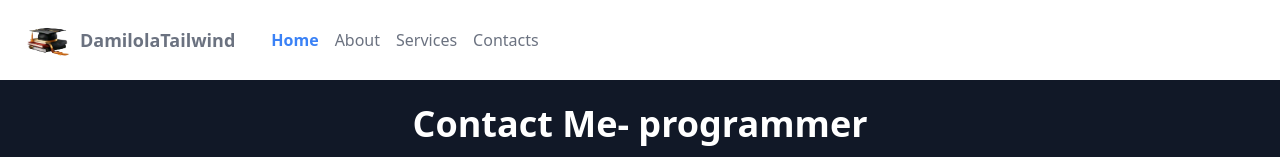
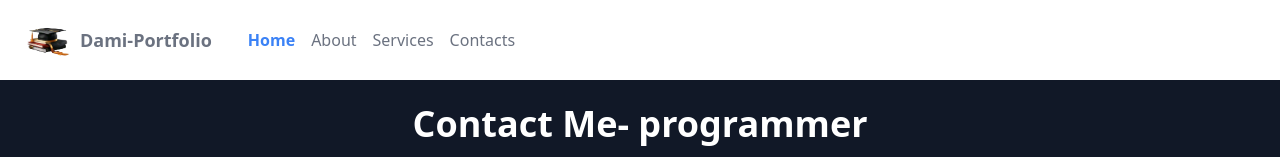
Before and after one commit to Fabiyi/tailwindcss1, a website: page contact.html in a window 1280 px wide. Shown: the top 157 px of the page. Drawn offline with Linux system fonts and the light colour scheme.

Commit message:
third update

```diff
--- a/contact.html
+++ b/contact.html
@@ -11,7 +11,7 @@
         <div class="max-w-8xl mx-auto px-4">
 
                 <div class="flex space-x-5">
-                    <a href="#" class="flex items-center py-4 px-2"> <img src="image/cap.png" alt="logo" class="h-12 w-12 mr-2 transform hover:scale-110 transition duration-500 ease-in-out"> <span class="font-semibold text-gray-500 text-lg">DamilolaTailwind</span></a>
+                    <a href="#" class="flex items-center py-4 px-2"> <img src="image/cap.png" alt="logo" class="h-12 w-12 mr-2 transform hover:scale-110 transition duration-500 ease-in-out"> <span class="font-semibold text-gray-500 text-lg">Dami-Portfolio</span></a>
                     <div class="justify-center  md:flex items-center  ">
                         <a href="index.html" class="py-4 px-2 text-blue-500  font-semibold">Home</a>
                         <a href="about.html" class="py-4 px-2 text-gray-500 hover:text-blue-500 transition duration-300">About</a>
```
Also changed, not shown: about.html (+1 -1 lines), index.html (+1 -1 lines), service.html (+1 -1 lines).
